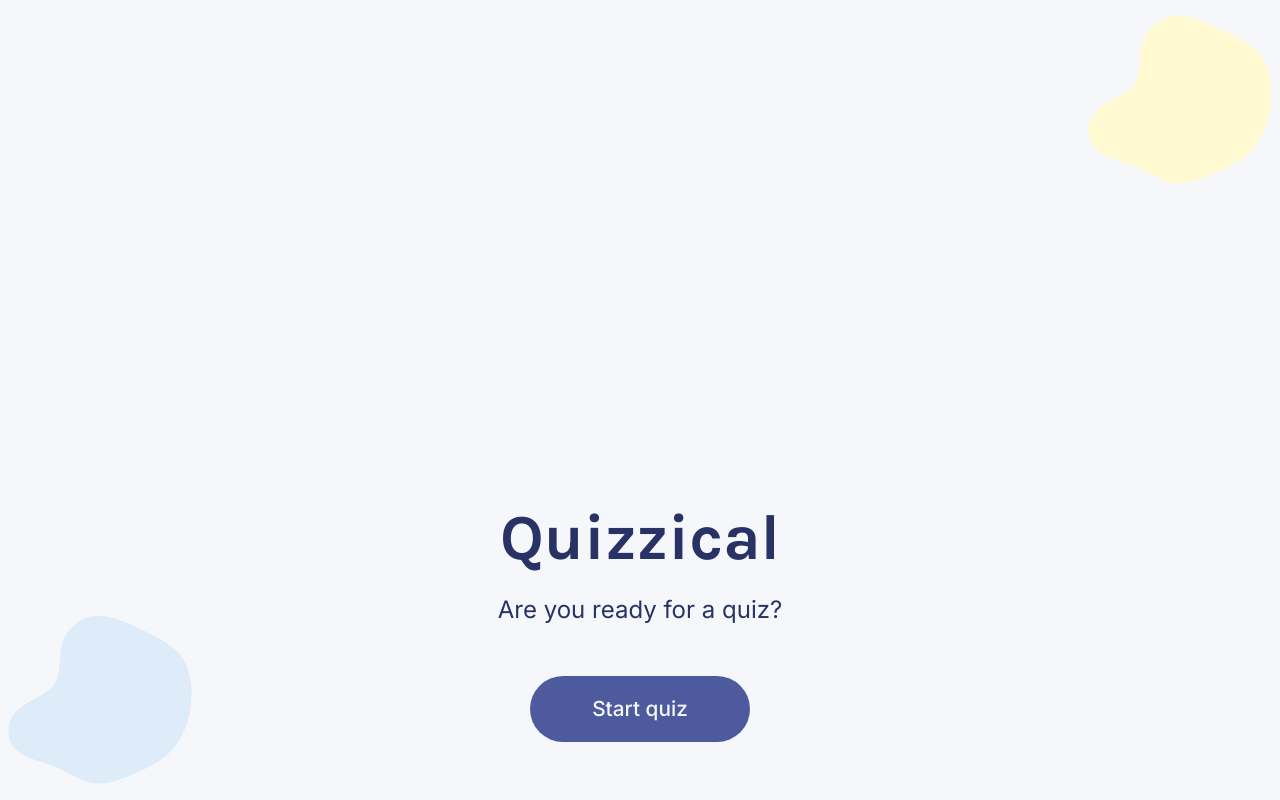
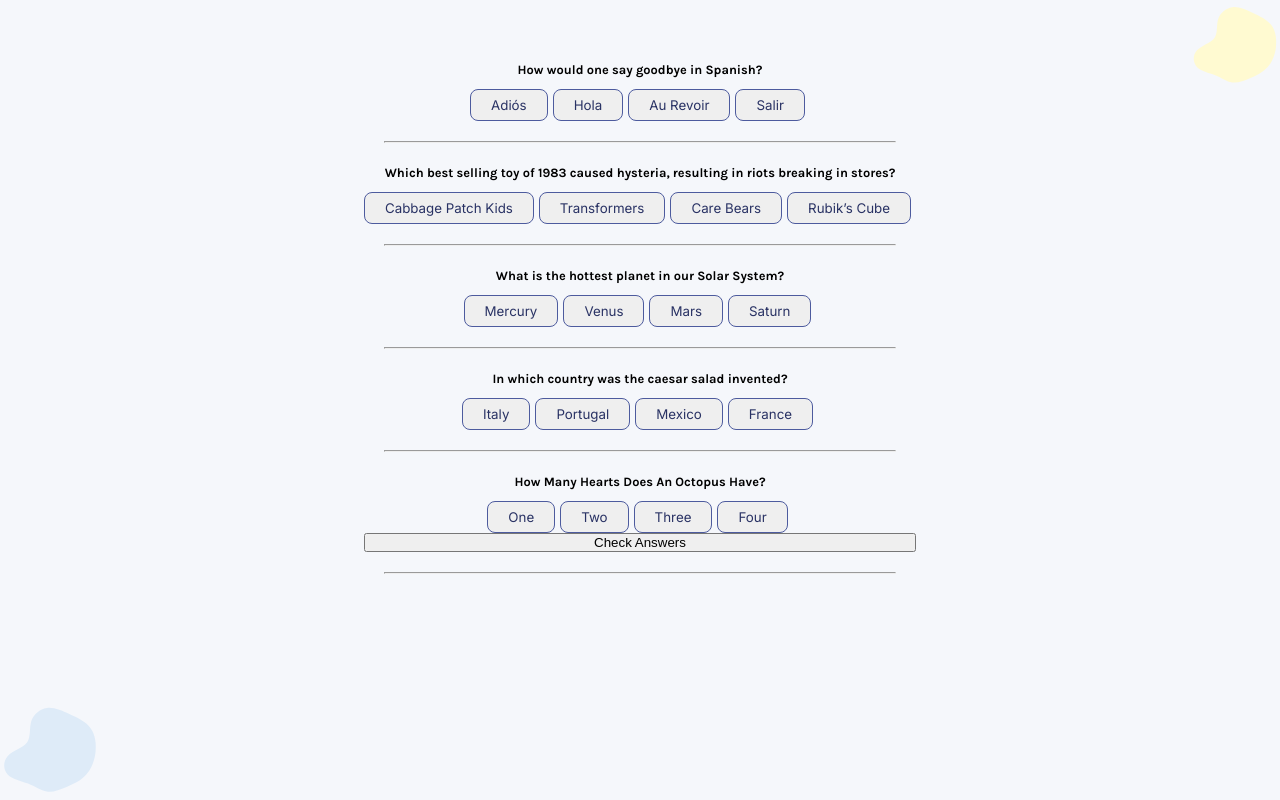
Before and after one commit to cybulskikacper/Quizzical, a React (Vite) app: page / in a window 1280 px wide. Built offline with nearby package versions, Linux system fonts and the light colour scheme.

Commit message:
working on second screen

```diff
--- /dev/null
+++ b/components/Header.jsx
@@ -0,0 +1,19 @@
+import blob1 from '/src/assets/blob1.svg'
+import blob2 from '/src/assets/blob2.svg'
+
+export default function Header() {
+	return (
+		<>
+			<header>
+				<h1 className="title">Quizzical</h1>
+				<p className="description">Are you ready for a quiz?</p>
+				<button className="start">Start quiz</button>
+
+				<div className="blobs">
+					<img className="blob1" src={blob1} alt="Light blob" />
+					<img className="blob2" src={blob2} alt="Yellow blob" />
+				</div>
+			</header>
+		</>
+	)
+}
--- a/index.html
+++ b/index.html
@@ -19,6 +19,9 @@
 
 
 
+  <img src="" alt="">
+
+
   <title>Quizzical</title>
 </head>
 
--- a/src/App.jsx
+++ b/src/App.jsx
@@ -1,16 +1,14 @@
+import { useState, useEffect } from 'react'
 import { nanoid } from 'nanoid'
+import Menu from './Menu'
+import Header from '../components/Header'
 
 function App() {
+	const [started, setStarted] = useState(true)
+
 	return (
 		<>
-			<header>
-				<h1 className="title">Quizzical</h1>
-				<p className="description">Are you ready for a quiz?</p>
-				<button className="start">Start quiz</button>
-
-				<img className="blob1" src="src/assets/blob1.svg" alt="Light blob" />
-				<img className="blob2" src="src/assets/blob2.svg" alt="Yellow blob" />
-			</header>
+			<div className="main-content">{started ? <Menu /> : <Header />}</div>
 		</>
 	)
 }
--- /dev/null
+++ b/src/Menu.jsx
@@ -0,0 +1,62 @@
+import blob1 from '/src/assets/blob1.svg'
+import blob2 from '/src/assets/blob2.svg'
+
+export default function Menu() {
+	return (
+		<>
+			<div className="game-container">
+				<div className="game">
+					<div className="qa">
+						<h2 className="question"> How would one say goodbye in Spanish?</h2>
+
+
+						<button className="answer">Adiós</button>
+						<button className="answer">Hola</button>
+						<button className="answer">Au Revoir</button>
+						<button className="answer">Salir</button>
+						<hr />
+						<h2 className="question">
+							{' '}
+							Which best selling toy of 1983 caused hysteria, resulting in riots breaking in stores?
+						</h2>
+
+						<button className="answer">Cabbage Patch Kids</button>
+						<button className="answer">Transformers</button>
+						<button className="answer">Care Bears</button>
+						<button className="answer">Rubik’s Cube</button>
+						<hr />
+						<h2 className="question"> What is the hottest planet in our Solar System?</h2>
+
+						<button className="answer">Mercury</button>
+						<button className="answer">Venus</button>
+						<button className="answer">Mars</button>
+						<button className="answer">Saturn</button>
+						<hr />
+						<h2 className="question"> In which country was the caesar salad invented?</h2>
+
+						<button className="answer">Italy</button>
+						<button className="answer">Portugal</button>
+						<button className="answer">Mexico</button>
+						<button className="answer">France</button>
+						<hr />
+
+						<h2 className="question">How Many Hearts Does An Octopus Have?</h2>
+
+						<button className="answer">One</button>
+						<button className="answer">Two</button>
+						<button className="answer">Three</button>
+						<button className="answer">Four</button>
+					</div>
+
+						<button className='check-answer'>Check Answers</button>
+
+					<hr />
+					<div className="blobs">
+						<img className="blob1-game" src={blob1} alt="Light blob" />
+						<img className="blob2-game" src={blob2} alt="Yellow blob" />
+					</div>
+				</div>
+			</div>
+		</>
+	)
+}
--- a/src/index.css
+++ b/src/index.css
@@ -21,6 +21,8 @@ body {
 	background-color: #f5f7fb;
 	font-family: 'Inter', sans-serif;
 }
+
+/* FIRST SCREEN, GAME IS NOT STARTED */
 
 header {
 	position: absolute;
@@ -48,6 +50,8 @@ header {
 	font-size: 24px;
 	font-weight: 400;
 	color: #293264;
+	/* doodalem to przed chwila jak jakis error to wyjebac to */
+	white-space: nowrap;
 }
 
 .start {
@@ -69,7 +73,6 @@ header {
 	position: fixed;
 	bottom: 0;
 	left: 0;
-
 	width: 200px;
 	height: 200px;
 }
@@ -91,6 +94,61 @@ header {
 .start {
 	font-size: 1.3rem;
 }
+
+/* SECOND SCREEN, GAME HAS ALREAdy STARTED */
+
+.game {
+	display: grid;
+	align-items: center;
+	justify-content: center;
+	margin-top: 60px;
+}
+
+.question {
+	font-family: 'Karla', sans-serif;
+	white-space: nowrap;
+	font-weight: 700;
+	font-size: 0.8rem;
+	line-height: 19px;
+	z-index: -2;
+}
+
+.answer {
+	font-family: 'Inter', sans-serif;
+
+	white-space: nowrap;
+	display: inline-block;
+
+	color: #293264;
+	margin-right: 5px;
+	margin-top: 10px;
+	padding: 7px 20px;
+	text-align: center;
+	border-radius: 8px;
+	border: 0.8px solid #4d5b9e;
+	outline: none;
+}
+
+hr {
+	margin: 20px;
+}
+
+.blob1-game {
+	position: fixed;
+	bottom: 0;
+	left: 0;
+	width: 100px;
+	height: 100px;
+}
+.blob2-game {
+	position: fixed;
+	top: 0;
+	right: 0;
+	width: 90px;
+	height: 90px;
+}
+
+/* MEDIA QUERIES */
 
 @media (width: 540px) and (height: 720px) {
 	/* Styles for Surface Duo */
@@ -141,7 +199,7 @@ header {
 	}
 }
 
-@media (min-width: 820px) and (max-width: 1024px) {
+@media (min-width: 767px) and (max-width: 1024px) {
 	.title {
 		margin-top: 350px;
 	}
@@ -153,9 +211,13 @@ header {
 		margin-bottom: 550px;
 	}
 }
-@media (min-width: 1024px) and (max-width: 1200px) {
+@media (min-width: 1027px) and (max-width: 1200px) {
+	header {
+		padding: 400px;
+	}
+
 	.title {
-		margin-top: 50px;
+		margin-top: 70px;
 	}
 
 	.description {
```
